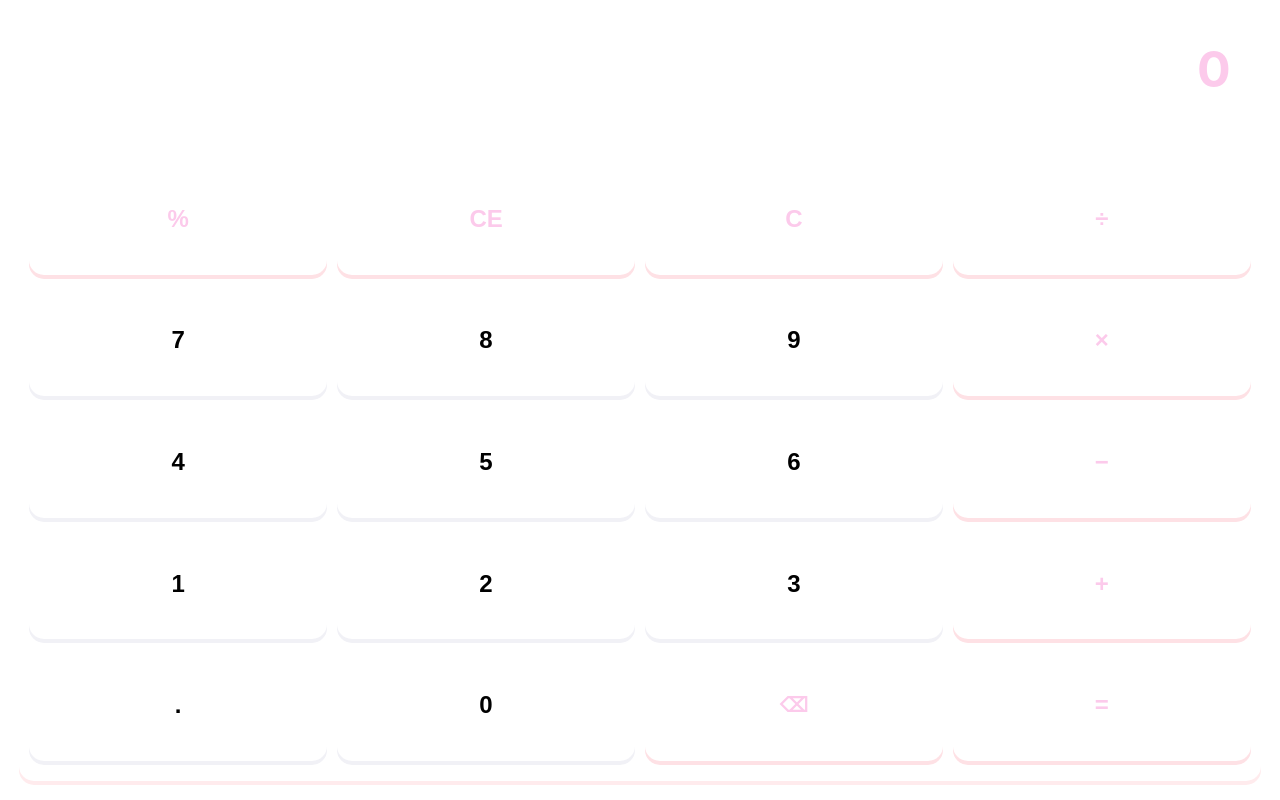
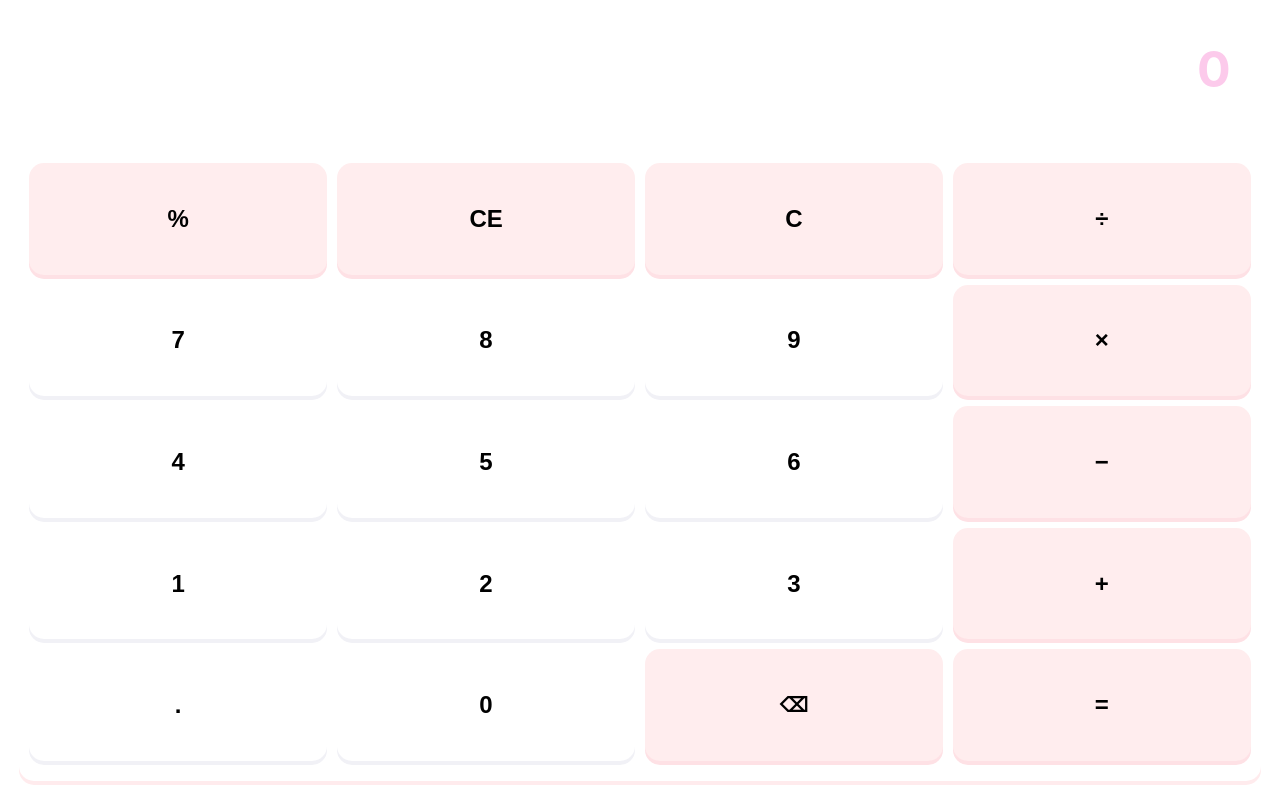
Before and after one commit to re-rank/-, a plain HTML site: page index.html in a window 1280 px wide. Drawn offline with Linux system fonts and the light colour scheme.

Commit message:
컬러값

```diff
--- a/index.html
+++ b/index.html
@@ -96,12 +96,12 @@
         }
 
         button {
-            background-color: #ffffff;
+            background-color: #FFEDEE;
             border: none;
             border-radius: min(15px, 3vw);
             font-size: clamp(16px, 4vw, 24px);
             font-weight: 700;
-            color: #fccaeb;
+            color: #000;
             cursor: pointer;
             display: flex;
             align-items: center;
```
